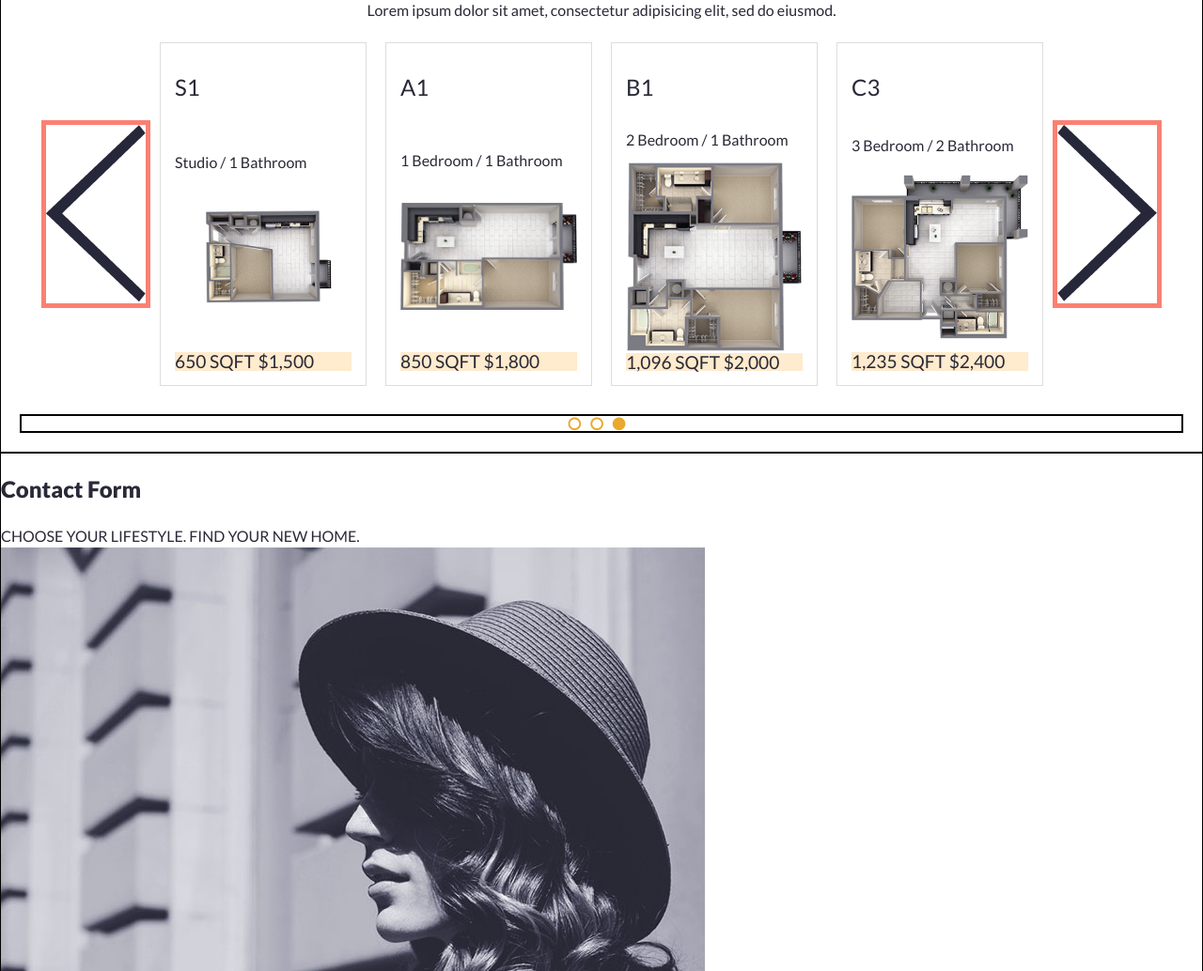
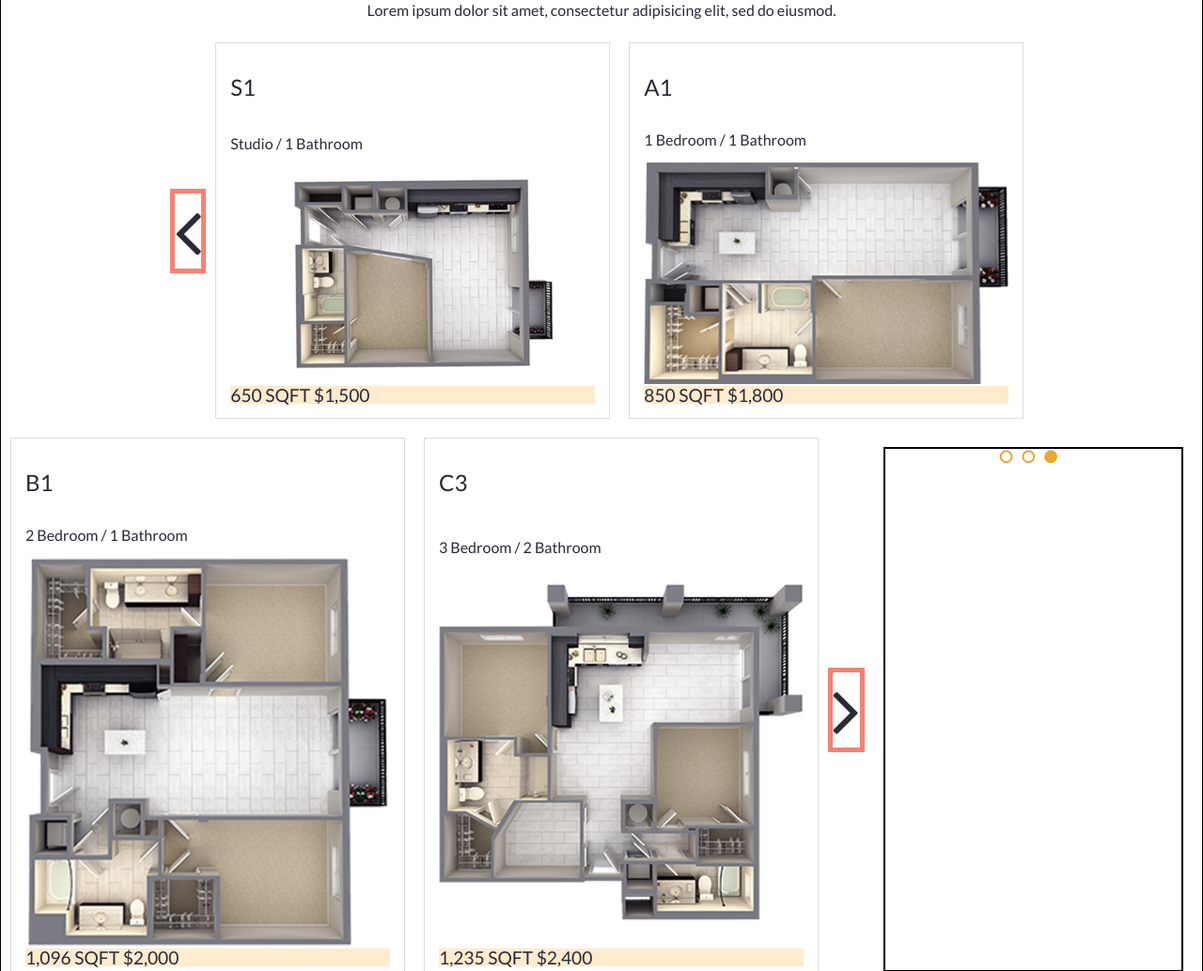
Before and after one commit to webtestingrun15/floor-plans, a website: page app/index.html in a window 1280 px wide. Shown: the part 1016-2050 px from the top of the page at 94% size. Drawn offline with Linux system fonts and the light colour scheme.

Commit message:
change arrows to icon font and adjusted desktop media query

```diff
--- a/app/index.html
+++ b/app/index.html
@@ -89,7 +89,8 @@
             <p class="floor-plans__description">Lorem ipsum dolor sit amet, consectetur adipisicing elit, sed do eiusmod.</p>
             <div class="slider">
                 <div class="slider--arrow slider--arrow__left">
-                    <img src="assets/images/icons/arrow-left.png" alt="Left arrow">
+                    <!-- <img src="assets/images/icons/arrow-left.png" alt="Left arrow"> -->
+                    <i class="fa fa-angle-left fa-5x" aria-hidden="true"></i>
                 </div>
                 <div class="slider__slide">
                     <h2 class="slider__title">S1</h2>
@@ -136,7 +137,8 @@
                     </div>
                 </div>
                 <div class="slider--arrow slider--arrow__right">
-                    <img src="assets/images/icons/arrow-right.png" alt="right arrow">
+                    <!-- <img src="assets/images/icons/arrow-right.png" alt="right arrow"> -->
+                    <i class="fa fa-angle-right fa-5x" aria-hidden="true"></i>
                 </div>
                 <div class="slider__scroll gold">
                     <i class="slider__button fa fa-circle-o"></i>
--- a/app/temp/styles/styles.css
+++ b/app/temp/styles/styles.css
@@ -466,14 +466,18 @@
     -ms-flex-wrap: wrap;
         flex-wrap: wrap;
   }
-.slider__slidemixin atMedium {
-      -ms-flex-preferred-size: 250px;
-          flex-basis: 250px;
-    }
-.slider__slidemixin atLarge {
-      -ms-flex-preferred-size: 390px;
-          flex-basis: 390px;
-    }
+@media (min-width: 800px) {
+.slider__slide {
+      -ms-flex-preferred-size: 200px;
+          flex-basis: 200px
+  }
+  }
+@media (min-width: 1200px) {
+.slider__slide {
+      -ms-flex-preferred-size: 420px;
+          flex-basis: 420px
+  }
+  }
 .slider__slide > * {
     -webkit-box-flex: 1;
         -ms-flex: 1 1 100%;
```
Also changed, not shown: app/assets/styles/modules/floorplans.css (+5 -4 lines).
